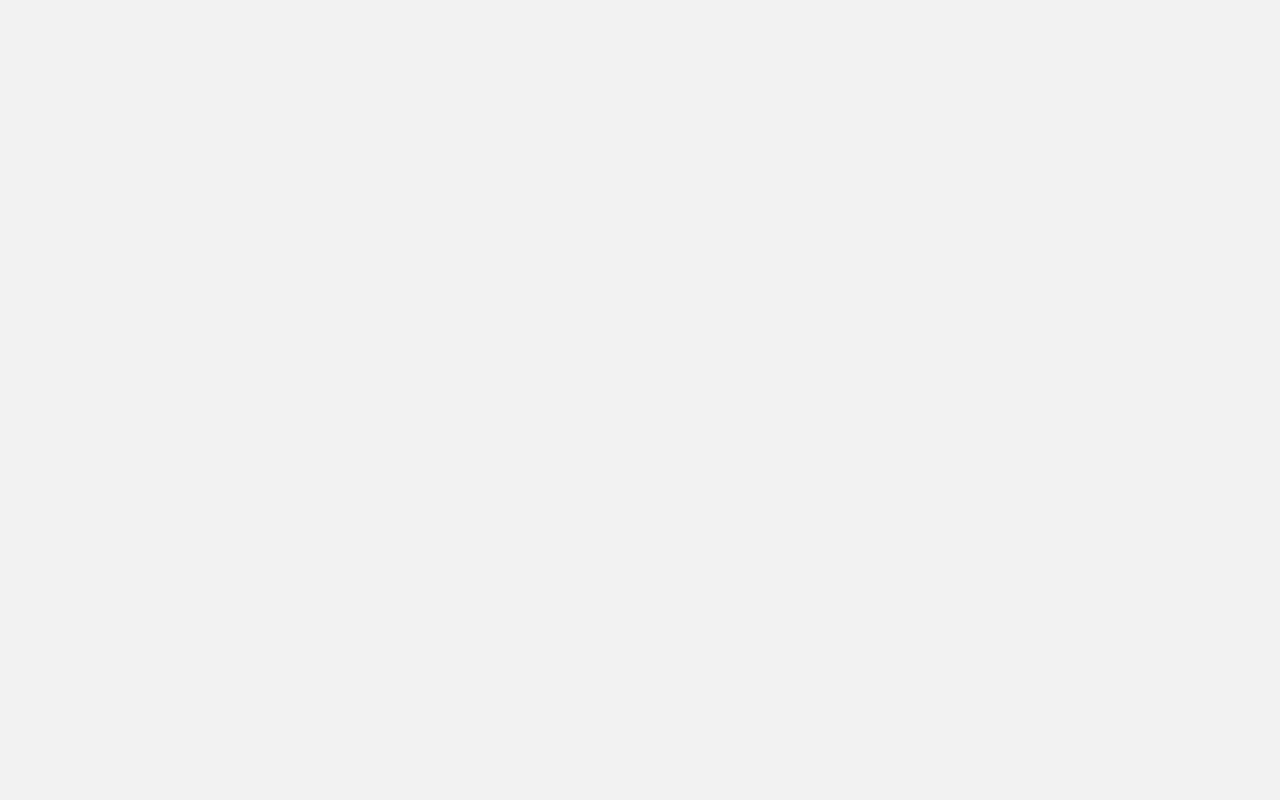
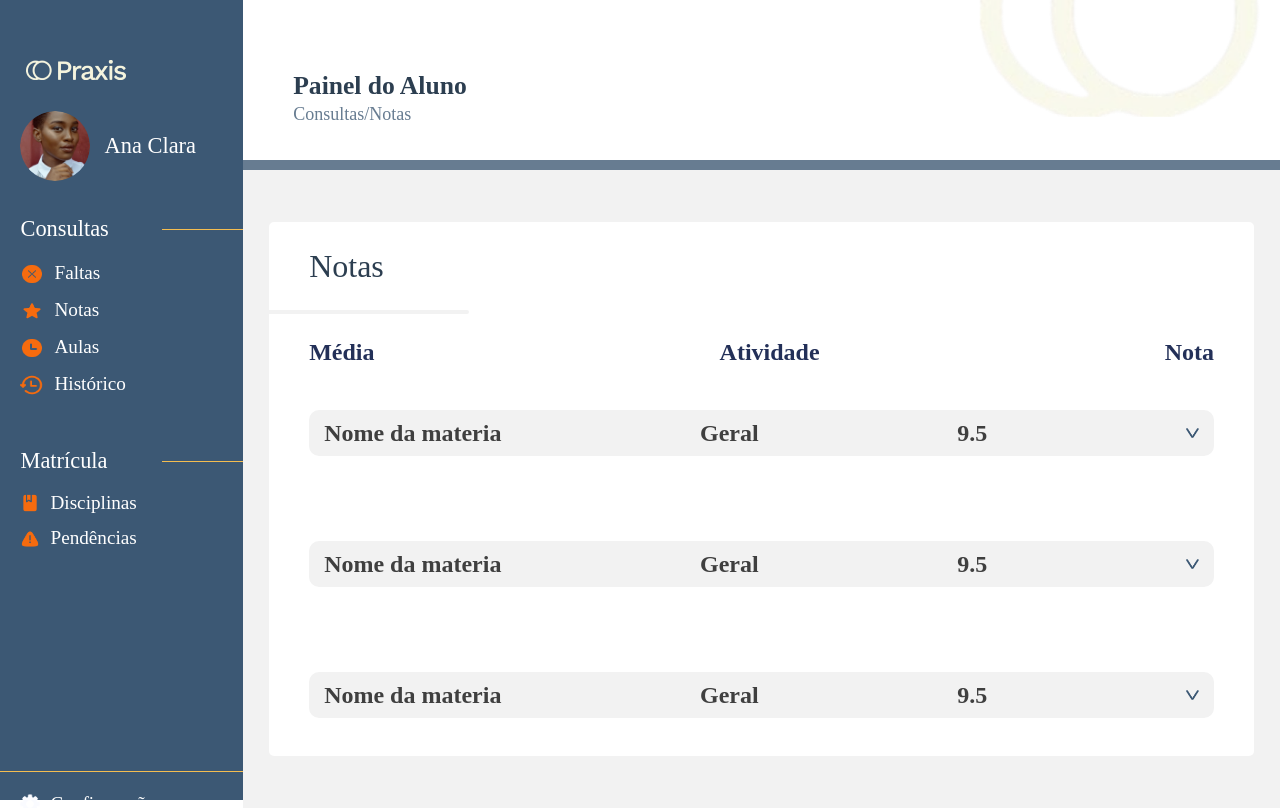
Before and after one commit to PO-DSM4-2024/frontend-po-dsm4-2024, a React (Vite) app in the folder po/: page /student/query/grade in a window 1280 px wide. Before the commit this address had no page. Built offline with nearby package versions, Linux system fonts and the light colour scheme; a web font is replaced by a local one.

Commit message:
refactor: page grades

```diff
--- a/po/src/App.jsx
+++ b/po/src/App.jsx
@@ -6,7 +6,7 @@ import TeacherLogin from './pages/Professor/TeacherLogin/TeacherLogin';
 import Absence from './pages/Student/Query/Absence/Absence';
 import RollCall from './pages/Professor/RollCall/RollCall';
 import Students from './pages/Professor/Studants/Students';
-import Grades from './pages/Student/Query/Grades/Grades';
+import Grade from './pages/Student/Query/Grade/Grade';
 import Class from './pages/Student/Query/Class/Class';
 
 const App = () => {
@@ -20,7 +20,7 @@ const App = () => {
         <Route path="/student/query/absence" element={<Absence />} />
         <Route path="/professor/rollcall" element={<RollCall />} />
         <Route path="/professor/students" element={<Students />} />
-        <Route path="/student/query/grades" element={<Grades />} />
+        <Route path="/student/query/grade" element={<Grade />} />
         <Route path="/student/query/class" element={<Class />} />
       </Routes>
     </BrowserRouter>
--- a/po/src/pages/Student/Query/Grades/Grades.jsx
+++ b/po/src/pages/Student/Query/Grade/Grade.jsx
@@ -1,4 +1,4 @@
-import './Grades.css';
+import './Grade.css';
 import { StudentMenu } from '../../../../components/Student';
 import icons from '../../../../assets/images/icons/icons';
 import Panel from '../../../../components/Panel/Panel';
```
Also changed, not shown: po/src/pages/Student/Query/Grade/Grade.css (renamed from po/src/pages/Student/Query/Grades/Grades.css).
